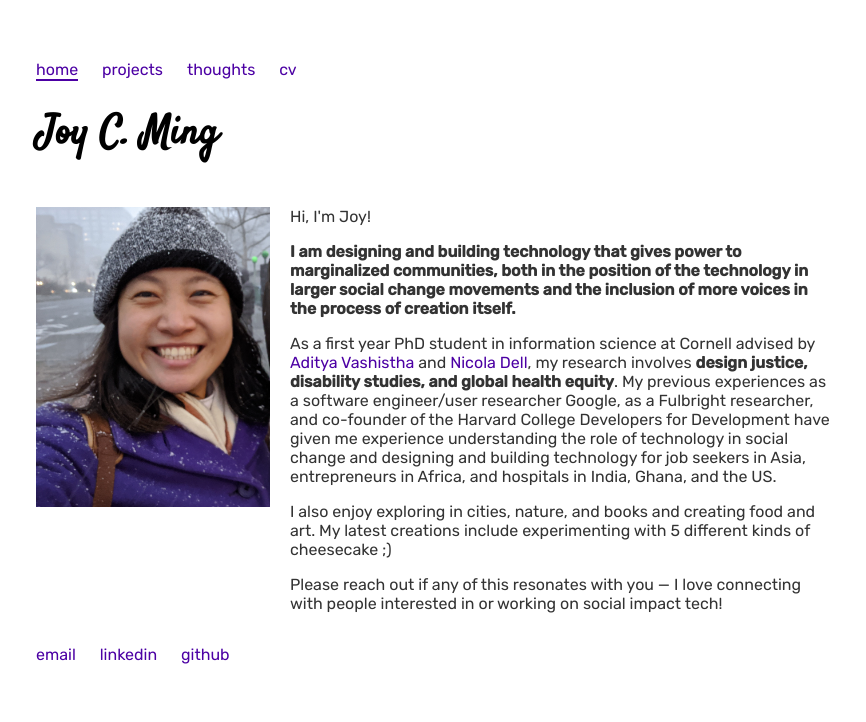
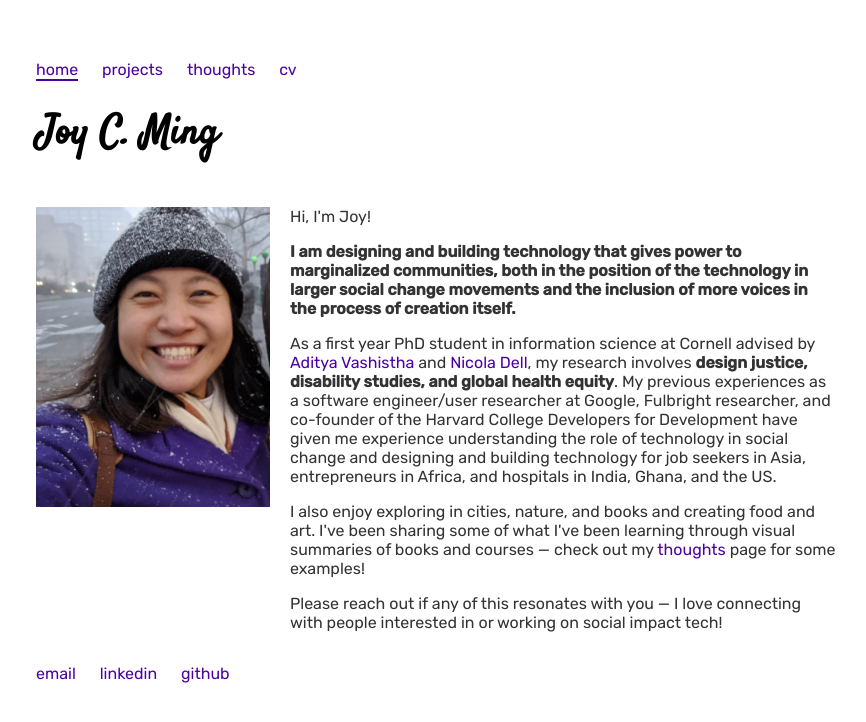
Before and after one commit to jming/jming.github.io, a Jekyll site: the page built from index.html, in a window 1280 px wide. Shown: the top 722 px of the page, without its empty margins (204-1070 px from the left). Built offline with Jekyll 4.4.1, drawn with Linux system fonts in a browser that asks for light colours.

Commit message:
Update index.html

```diff
--- a/index.html
+++ b/index.html
@@ -18,7 +18,7 @@ order: 0
 			As a first year PhD student in information science at Cornell advised by
 			<a href="https://www.adityavashistha.com/">Aditya Vashistha</a> and <a href="http://nixdell.com/">Nicola Dell</a>,
 			my research involves <b>design justice, disability studies, and global health equity</b>.
-			My previous experiences as a software engineer/user researcher Google, as a Fulbright researcher,
+			My previous experiences as a software engineer/user researcher at Google, Fulbright researcher,
 			and co-founder of the Harvard College Developers for Development
 			have given me experience understanding the role of technology in social change and designing and building technology for
 			job seekers in Asia, entrepreneurs in Africa, and hospitals in India, Ghana, and the US.
@@ -26,7 +26,8 @@ order: 0
 
 		<p>
 			I also enjoy exploring in cities, nature, and books and creating food and art.
-			My latest creations include experimenting with 5 different kinds of cheesecake ;)
+			I've been sharing some of what I've been learning through visual summaries of books and courses &mdash;
+			check out my <a href="/thoughts">thoughts</a> page for some examples!
 		</p>
 
 		<p>
```
